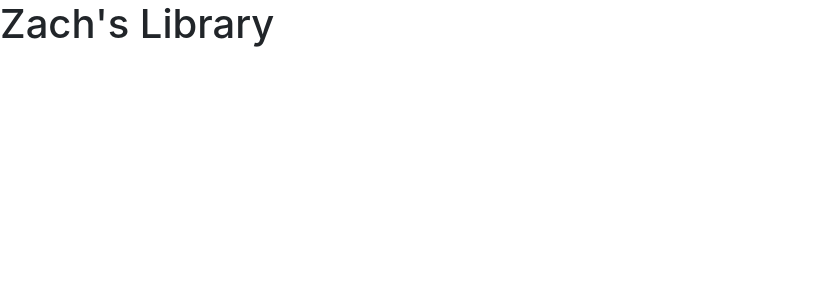
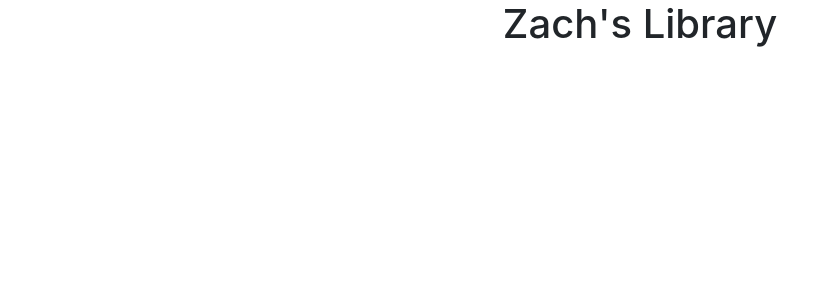
Before and after one commit to InksterZachary/ReactMusicLibrary, a React (Create React App) app: page / in a window 1280 px wide. Shown: the top 300 px of the page, without its empty margins (0-837 px from the left). Built offline with nearby package versions, Linux system fonts and the light colour scheme.

Commit message:
Changed class styling to fix bootstrap issue.

```diff
--- a/src/components/app.jsx
+++ b/src/components/app.jsx
@@ -5,7 +5,7 @@ class App extends Component {
     state = { }
     render() {
         return (
-            <div className="container-fluid">
+            <div className="text-center">
                 <TitleBar />
             </div>
         );
```
Also changed, not shown: 17 other files (tests, documents, lock files or other folders).
